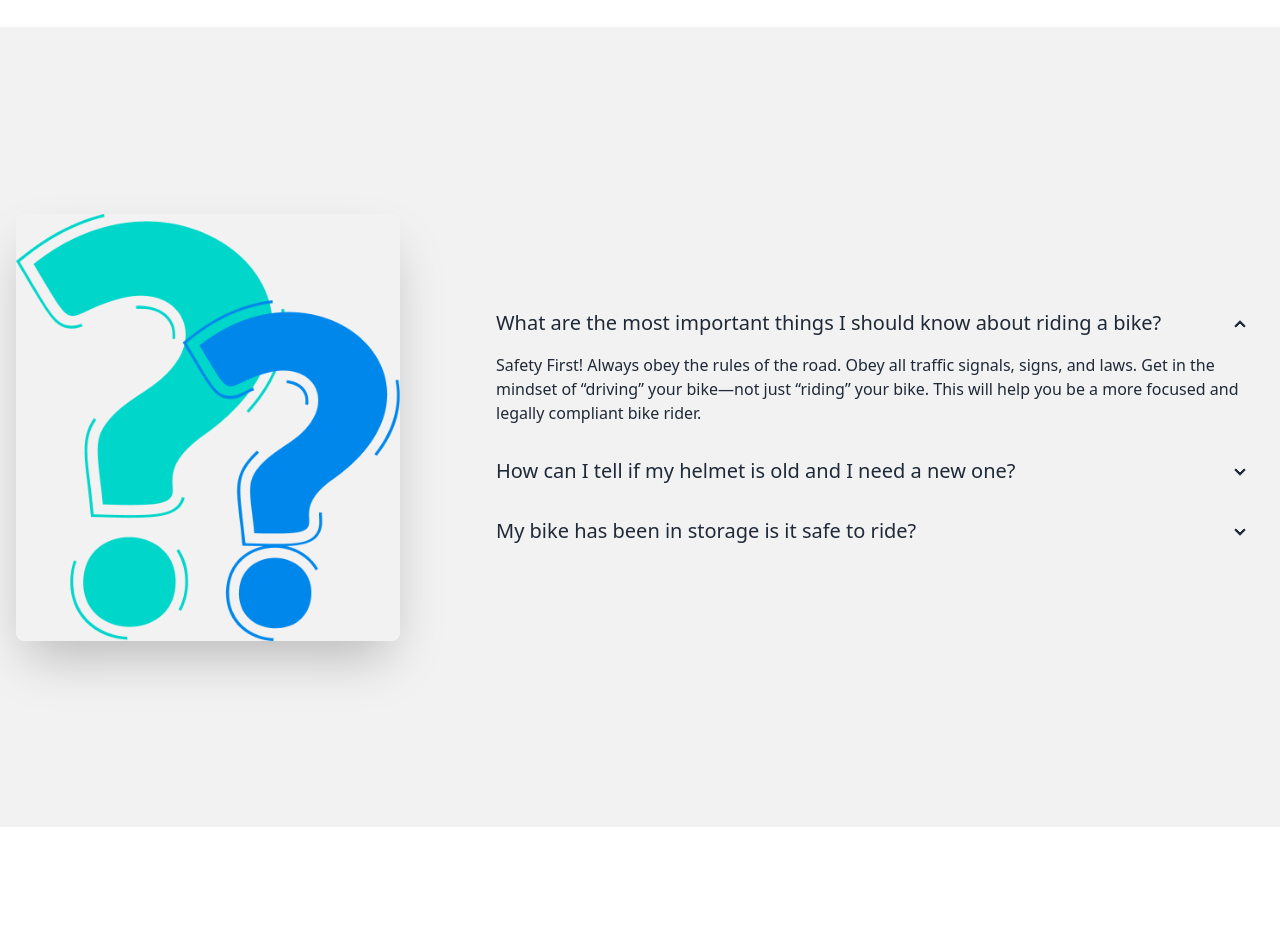
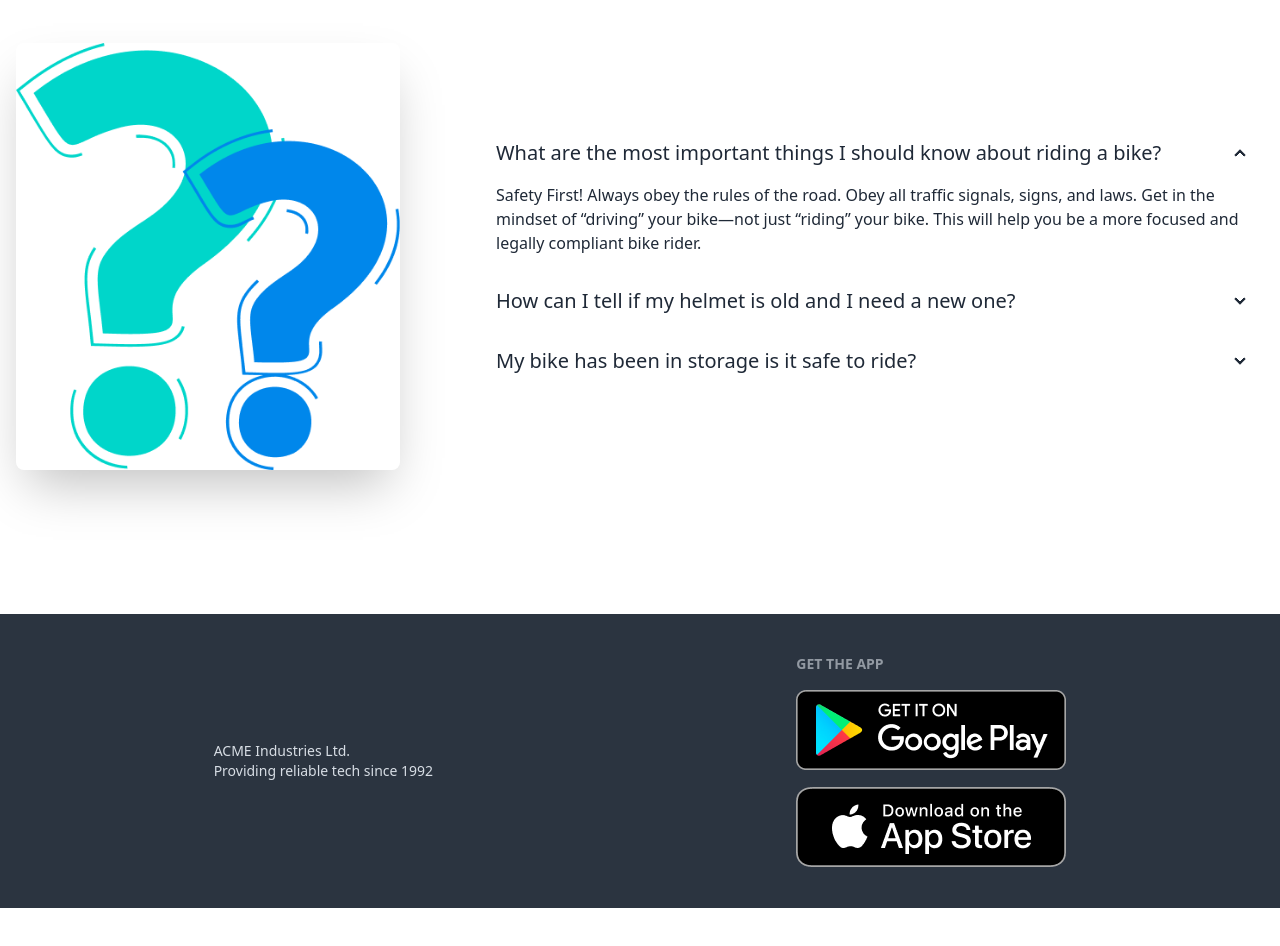
Before and after one commit to moshabbirhossain/biker-zone, a plain HTML site: page index.html in a window 1280 px wide. Shown: the part 2880-3826 px from the top of the page. After the commit the page ends 3788 px from the top, so only its background shows below. Drawn offline with nearby package versions, Linux system fonts and the light colour scheme.

Commit message:
biker zone complete

```diff
--- a/index.html
+++ b/index.html
@@ -258,12 +258,12 @@
         <!-- FAQ -->
         <section class="mb-32">
             <h3 class="font-poppins text-5xl font-semibold text-center pb-12"><span class="text-[#0A0826]">Happy</span> <span class="text-[#E76F51]">Clients says</span></h3>
-            <div class="hero min-h-screen bg-base-200">
-                <div class="hero-content gap-20 flex-col lg:flex-row">
+            <div class="hero">
+                <div class="hero-content gap-5 lg:gap-20 flex-col lg:flex-row">
                     <img src="./images/others/faq.png" class="max-w-sm rounded-lg shadow-2xl" class="w-[450px]" />
                     <div>
                         <!-- first faq -->
-                        <div class="collapse collapse-arrow bg-base-200">
+                        <div class="collapse collapse-arrow ">
                             <input type="radio" name="my-accordion-2" checked="checked" />
                             <div class="collapse-title text-xl font-medium">What are the most important things I should
                                 know about riding a bike?</div>
@@ -271,7 +271,7 @@
                                 <p>Safety First! Always obey the rules of the road. Obey all traffic signals, signs, and laws. Get in the mindset of “driving” your bike—not just “riding” your bike. This will help you be a more focused and legally compliant bike rider. </p>
                             </div>
                         </div>
-                        <div class="collapse collapse-arrow bg-base-200">
+                        <div class="collapse collapse-arrow ">
                             <input type="radio" name="my-accordion-2" />
                             <div class="collapse-title text-xl font-medium">How can I tell if my helmet is old and I need a
                                 new one?</div>
@@ -279,7 +279,7 @@
                                 <p>Safety First! Always obey the rules of the road. Obey all traffic signals, signs, and laws. Get in the mindset of “driving” your bike—not just “riding” your bike. This will help you be a more focused and legally compliant bike rider. </p>
                             </div>
                         </div>
-                        <div class="collapse collapse-arrow bg-base-200">
+                        <div class="collapse collapse-arrow ">
                             <input type="radio" name="my-accordion-2" />
                             <div class="collapse-title text-xl font-medium">My bike has been in storage is it safe to ride?</div>
                             <div class="collapse-content">
@@ -291,8 +291,17 @@
             </div>
         </section>
     </main>
-    <footer>
-
+    <footer class="footer p-10 bg-neutral text-neutral-content justify-around items-center">
+        <aside>
+            <p>ACME Industries Ltd.<br/>Providing reliable tech since 1992</p>
+        </aside>
+        <nav>
+            <header class="footer-title">Get The App</header>
+            <div class="grid grid-col-1 gap-4">
+                <a><img src="./images/others/android.png" alt=""></a>
+                <a><img src="./images/others/ios.png" alt=""></a>
+            </div>
+        </nav>
     </footer>
 </body>
 </html>
```
